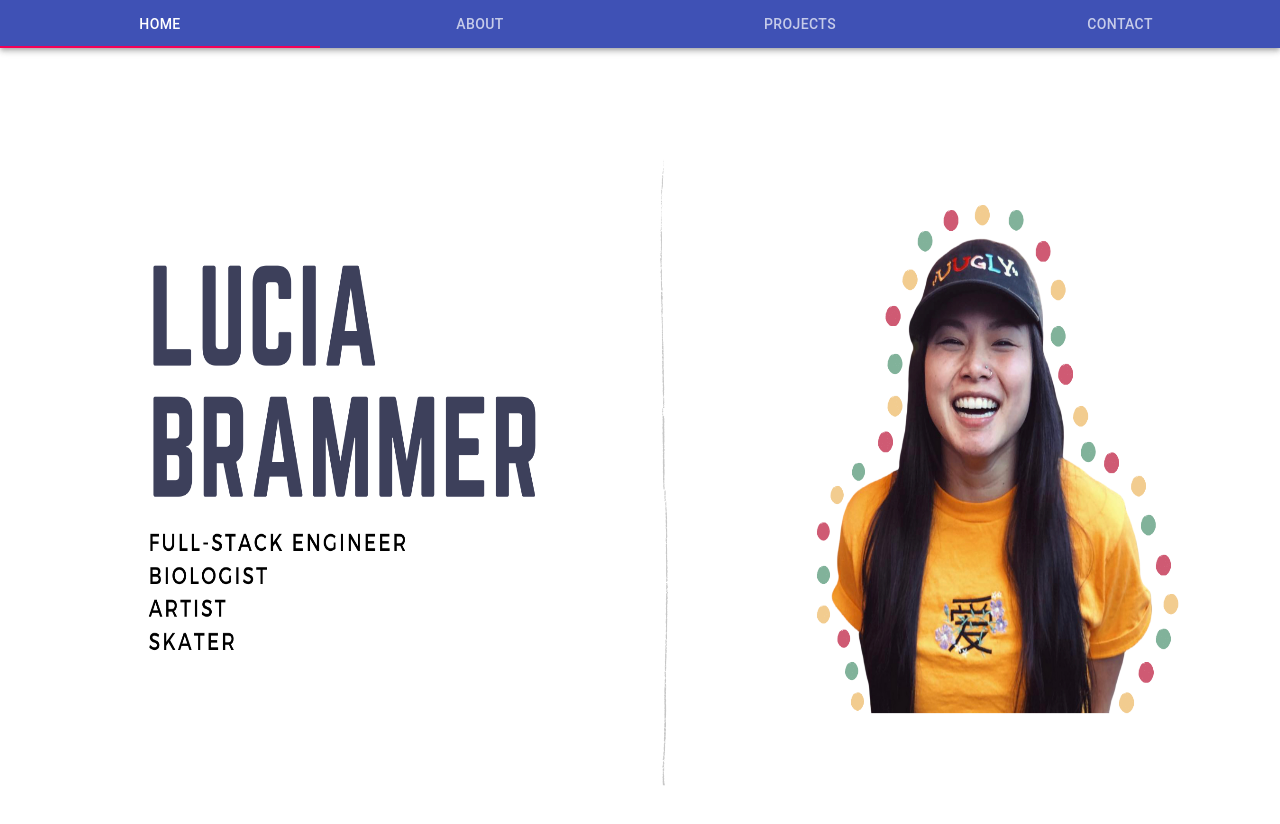
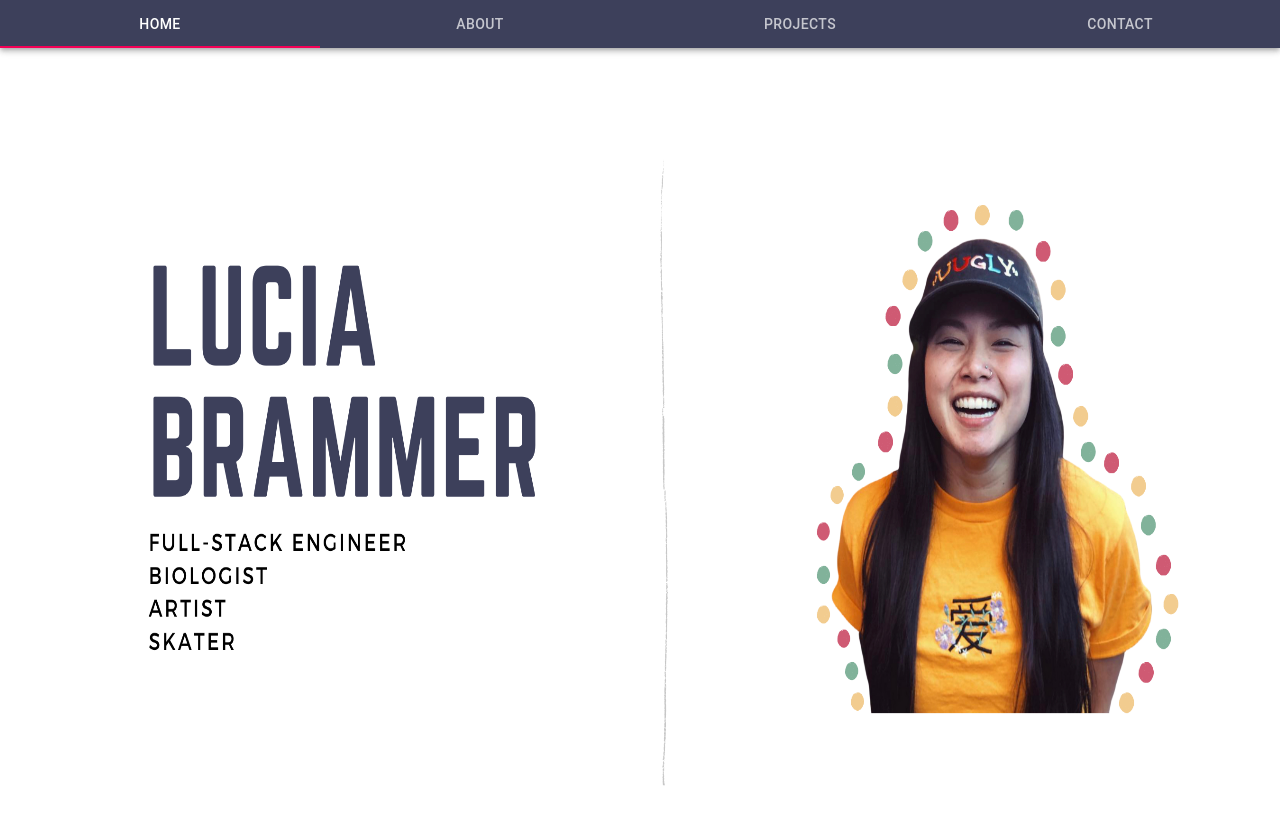
Before and after one commit to brammerl/portfolio, a React (Create React App) app: page / in a window 1280 px wide. Shown: the top 824 px of the page. Built offline with nearby package versions, Linux system fonts and the light colour scheme.

Commit message:
updating colors

```diff
--- a/src/components/Navigation.js
+++ b/src/components/Navigation.js
@@ -59,7 +59,7 @@ function LinkTab(props) {
 const useStyles = makeStyles((theme) => ({
   root: {
     flexGrow: 1,
-    backgroundColor: theme.palette.background.paper,
+    background: '#3d405b'
   },
 }));
 
@@ -72,8 +72,8 @@ export default function NavTabs() {
   };
 
   return (
-    <div className={classes.root}>
-      <AppBar position="static">
+    <div>
+      <AppBar position="static" className={classes.root}>
         <Tabs
           variant="fullWidth"
           value={value}
--- a/src/index.css
+++ b/src/index.css
@@ -71,7 +71,7 @@ body, html {
 .title {
   font-family: norwesterregular;
   font-size: 30px;
-  color: #0d3b66;
+  color: #3d405b;
   text-transform: uppercase;
   display: flex;
   justify-content: center;
@@ -144,7 +144,7 @@ body, html {
 .subtitle {
   font-family: norwesterregular;
   font-size: 20px;
-  color: #0d3b66;
+  color:#3d405b;
   text-transform: uppercase;
   display: flex;
   justify-content: center;
```
